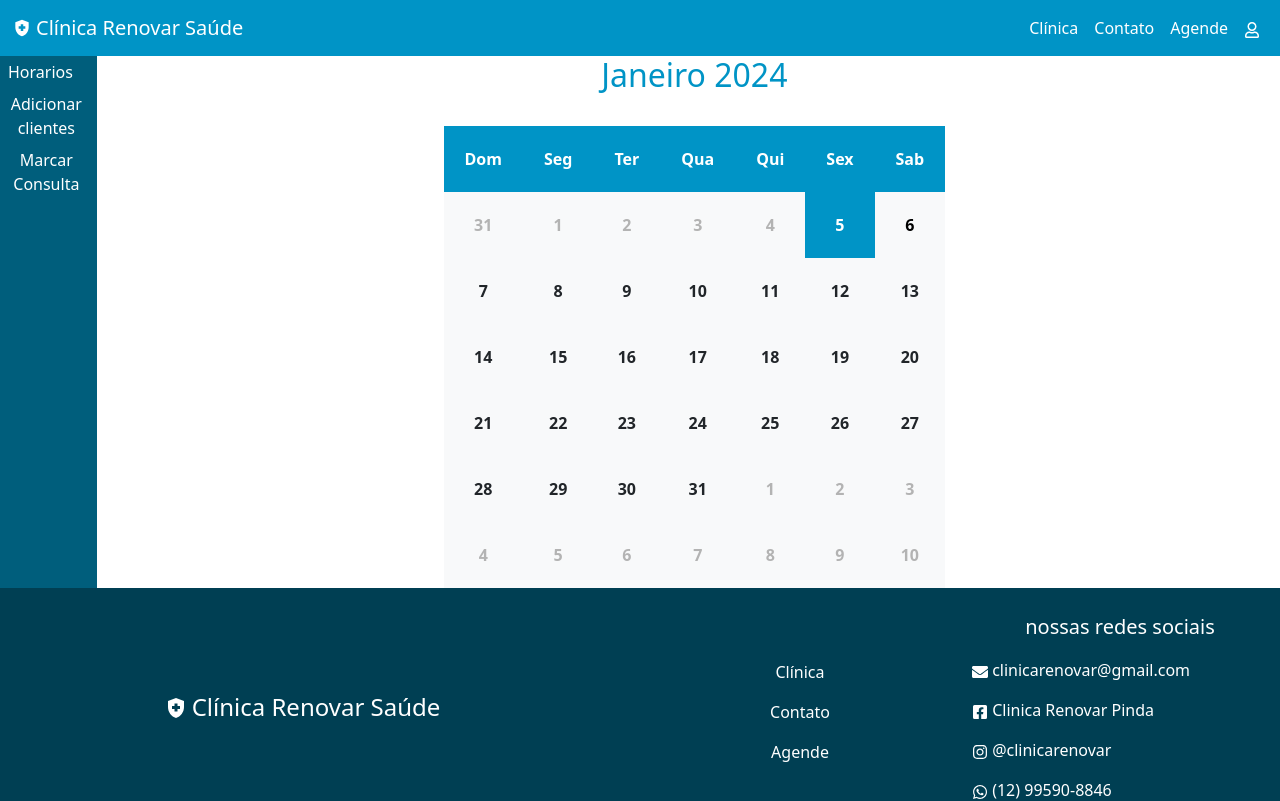
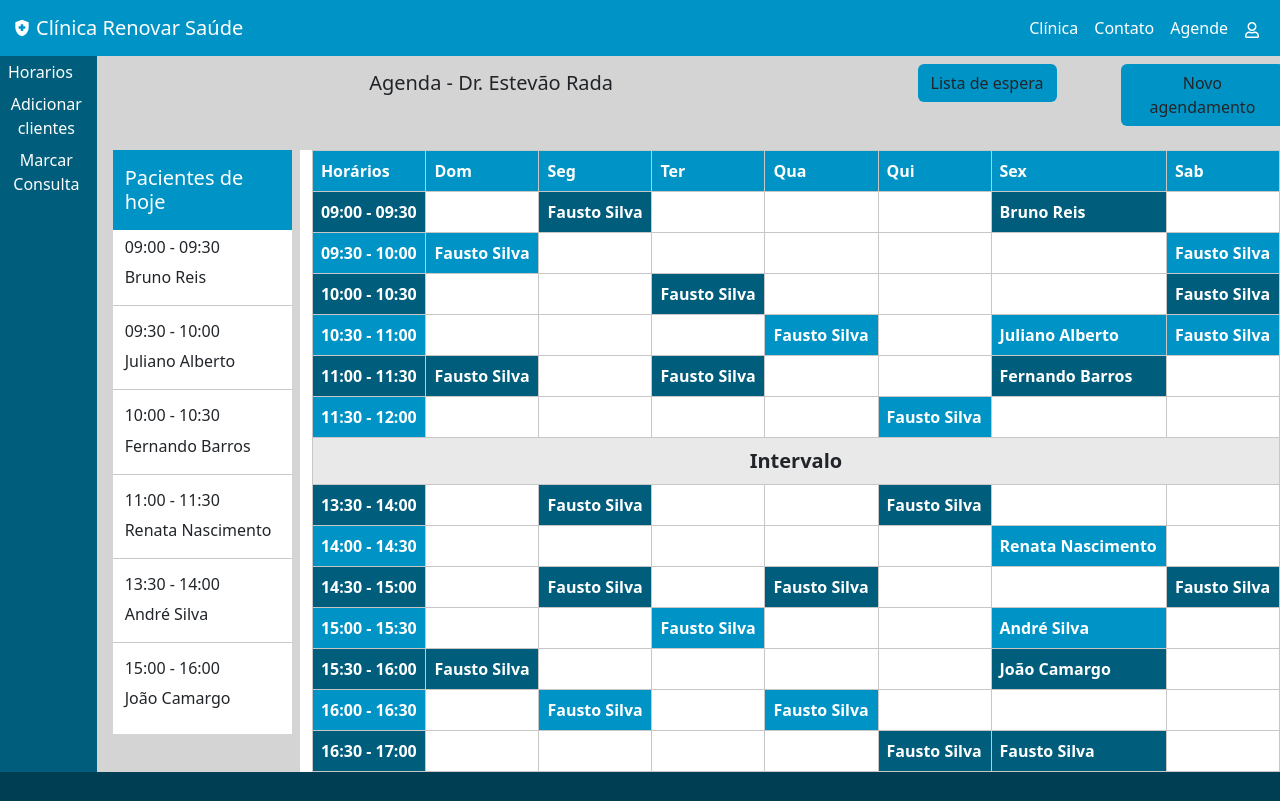
Before and after one commit to PedroOmeeti/clinica-renovar-saude, a React (Create React App) app: page /adm in a window 1280 px wide. Shown: the top 801 px of the page. Built offline with nearby package versions, Linux system fonts and the light colour scheme.

Commit message:
Adicionando a página HoráriosADM

```diff
--- a/src/components/CarouselA.js
+++ b/src/components/CarouselA.js
@@ -6,10 +6,11 @@ import {
   CarouselIndicators,
   CarouselCaption,
 } from 'reactstrap';
+import Carrosel1 from './img/banner-slider-002-3.jpg'
 
 const items = [
   {
-    src: 'https://picsum.photos/id/123/2000/400',
+    src: [Carrosel1],
     altText: 'Slide 1',
     caption: 'Slide 1',
     key: 1,
--- a/src/components/Contato.components.css
+++ b/src/components/Contato.components.css
@@ -22,7 +22,7 @@
 :root{
   --primary: #005E7C;
   --secondary: #0094C6;
-  --tertiary: #b3b3b3;
+  --tertiary: rgb(233, 233, 233);
 }
 .text-secondary{
   color: var(--secondary) !important;
@@ -33,3 +33,6 @@
 .text-tertiary{
   color: var(--tertiary) !important;
 }
+.fundoAgenda{
+  background-color: rgb(213, 212, 212);
+}
--- a/src/components/MenuFooter.js
+++ b/src/components/MenuFooter.js
@@ -16,7 +16,7 @@ function MenuFooter(){
                             <p><Link className='nav-link' to='/agende'>Agende</Link></p>
                     </Col>
                     <Col xs='3' className=''>
-                        <p className='fs-5'>nossas redes sociais</p>
+                        <p className='fs-5'>Nossas Redes Sociais</p>
                         <div className='text-start mt-3'>
                             <p><FaEnvelope/> clinicarenovar@gmail.com</p>
                             <p><FaFacebookSquare/> Clinica Renovar Pinda</p>
--- /dev/null
+++ b/src/components/ModalRegister.js
@@ -0,0 +1,101 @@
+import React, { useState } from "react";
+import {
+  Modal,
+  ModalHeader,
+  ModalBody,
+  ModalFooter,
+  Row,
+  Col,
+  FormGroup,
+  Label,
+  Input
+} from "reactstrap";
+import ItemForm from "./ItemForm";
+import { FaUserAlt } from "react-icons/fa";
+
+import "./ModalLogin.components.css";
+import { Link } from "react-router-dom";
+
+function ModalRegister(args) {
+  const [modal, setModal] = useState(false);
+
+  const toggle = () => setModal(!modal);
+
+  return (
+    <div>
+      <a className="nav-link" color="danger" onClick={toggle}>
+        Criar uma conta
+      </a>
+      <Modal isOpen={modal} toggle={toggle} {...args}>
+        <ModalHeader toggle={toggle} className="text-center">
+          <FaUserAlt /> Login
+        </ModalHeader>
+        <ModalBody>
+        <ItemForm
+            label="CPF"
+            name="cpf"
+            type="text"
+            ph="Digite seu CPF"
+          />
+          <ItemForm
+            label="Nome"
+            name="nome"
+            type="text"
+            ph="Digite seu Nome"
+          />
+          <ItemForm
+            label="Data de Nascimento"
+            name="nascimento"
+            type="date"
+            ph="Digite sua data de Nascimento"
+          />
+
+          <ItemForm
+            label="Email"
+            name="email"
+            type="email"
+            ph="Digite seu email"
+          />
+          <ItemForm
+            label="Senha"
+            name="senha"
+            type="password"
+            ph="Digite uma senha"
+          />
+          <ItemForm
+            label="Confirme a sua Senha"
+            name="confirmesenha"
+            type="password"
+            ph="Confirme sua senha"
+          />
+          <FormGroup check>
+            <Label check>
+              <Input type="checkbox" />{' '}
+              Pessoa com Deficiência
+            </Label>
+          </FormGroup>
+        </ModalBody>
+        <ModalFooter className="d-flex justify-content-between">
+          <a
+            href="#"
+            className="text-secondary nav-link"
+            color=""
+            onClick={toggle}
+          >
+            ?
+          </a>{" "}
+          <a
+            href="#"
+            className="btn secondary text-white"
+            color="white"
+            onClick={toggle}
+          >
+            Enviar
+          </a>
+        </ModalFooter>
+      </Modal>
+    </div>
+  );
+}
+
+export default ModalRegister;
--- /dev/null
+++ b/src/components/componentsADM/AgendaHorarios.components.css
@@ -0,0 +1,33 @@
+.schedule {
+    width: 100%;
+    border-collapse: collapse;
+  }
+
+  .schedule th,
+  .schedule td {
+    border: 1px solid #c7c7c7;
+    padding: 8px;
+    text-align: left;
+  }
+
+  .schedule th {
+    background-color: #ffffff;
+    font-weight: normal;
+  }
+
+  .schedule .time-column {
+    background-color: #ffffff;
+    font-weight: bold;
+  }
+
+  .schedule .event {
+    margin-bottom: 8px;
+  }
+
+  .schedule .event:last-child {
+    margin-bottom: 0;
+  }
+
+  .fundoTable{
+    background-color: #123212;
+  }
--- /dev/null
+++ b/src/components/componentsADM/AgendaHorarios.js
@@ -0,0 +1,160 @@
+import './AgendaHorarios.components.css';
+
+function AgendaHorarios(){
+    return(
+        <div>
+            <table className="schedule">
+  <thead>
+    <tr>
+      <th className='secondary text-white'><b>Horários</b></th>
+      <th className='secondary text-white'><b>Dom</b></th>
+      <th className='secondary text-white'><b>Seg</b></th>
+      <th className='secondary text-white'><b>Ter</b></th>
+      <th className='secondary text-white'><b>Qua</b></th>
+      <th className='secondary text-white'><b>Qui</b></th>
+      <th className='secondary text-white'><b>Sex</b></th>
+      <th className='secondary text-white'><b>Sab</b></th>
+    </tr>
+  </thead>
+  <tbody>
+    <tr>
+        <th className='primary text-white'><b>09:00 - 09:30</b></th>
+        <th></th>
+        <th className='primary text-white'><b>Fausto Silva</b></th>
+        <th></th>
+        <th></th>
+        <th></th>
+        <th className='primary text-white'><b>Bruno Reis</b></th>
+        <th></th>
+    </tr>
+    <tr>
+        <th className='secondary text-white'><b>09:30 - 10:00</b></th>
+        <th className='secondary text-white'><b>Fausto Silva</b></th>
+        <th></th>
+        <th></th>
+        <th></th>
+        <th></th>
+        <th></th>
+        <th className='secondary text-white'><b>Fausto Silva</b></th>
+    </tr>
+    <tr>
+        <th className='primary text-white'><b>10:00 - 10:30</b></th>
+        <th></th>
+        <th></th>
+        <th className='primary text-white'><b>Fausto Silva</b></th>
+        <th></th>
+        <th></th>
+        <th></th>
+        <th className='primary text-white'><b>Fausto Silva</b></th>
+    </tr>
+    <tr>
+        <th className='secondary text-white'><b>10:30 - 11:00</b></th>
+        <th></th>
+        <th></th>
+        <th></th>
+        <th className='secondary text-white'><b>Fausto Silva</b></th>
+        <th></th>
+        <th className='secondary text-white'><b>Juliano Alberto</b></th>
+        <th className='secondary text-white'><b>Fausto Silva</b></th>
+    </tr>
+    <tr>
+        <th className='primary text-white'><b>11:00 - 11:30</b></th>
+        <th className='primary text-white'><b>Fausto Silva</b></th>
+        <th></th>
+        <th className='primary text-white'><b>Fausto Silva</b></th>
+        <th></th>
+        <th></th>
+        <th className='primary text-white'><b>Fernando Barros</b></th>
+        <th></th>
+    </tr>
+    <tr>
+        <th className='secondary text-white'><b>11:30 - 12:00</b></th>
+        <th></th>
+        <th></th>
+        <th></th>
+        <th></th>
+        <th className='secondary text-white'><b>Fausto Silva</b></th>
+        <th></th>
+        <th></th>
+    </tr>
+    <tr>
+        <th colSpan='8' className='text-center tertiary fs-5'><b>Intervalo</b></th>
+    </tr>
+    <tr>
+        <th className='primary text-white'><b>13:30 - 14:00</b></th>
+        <th></th>
+        <th className='primary text-white'><b>Fausto Silva</b></th>
+        <th></th>
+        <th></th>
+        <th className='primary text-white'><b>Fausto Silva</b></th>
+        <th></th>
+        <th></th>
+    </tr>
+    <tr>
+        <th className='secondary text-white'><b>14:00 - 14:30</b></th>
+        <th></th>
+        <th></th>
+        <th></th>
+        <th></th>
+        <th></th>
+        <th className='secondary text-white'><b>Renata Nascimento</b></th>
+        <th></th>
+    </tr>
+    <tr>
+        <th className='primary text-white'><b>14:30 - 15:00</b></th>
+        <th></th>
+        <th className='primary text-white'><b>Fausto Silva</b></th>
+        <th></th>
+        <th className='primary text-white'><b>Fausto Silva</b></th>
+        <th></th>
+        <th></th>
+        <th className='primary text-white'><b>Fausto Silva</b></th>
+    </tr>
+    <tr>
+        <th className='secondary text-white'><b>15:00 - 15:30</b></th>
+        <th></th>
+        <th></th>
+        <th className='secondary text-white'><b>Fausto Silva</b></th>
+        <th></th>
+        <th></th>
+        <th className='secondary text-white'><b>André Silva</b></th>
+        <th></th>
+    </tr>
+    <tr>
+        <th className='primary text-white'><b>15:30 - 16:00</b></th>
+        <th className='primary text-white'><b>Fausto Silva</b></th>
+        <th></th>
+        <th></th>
+        <th></th>
+        <th></th>
+        <th className='primary text-white'><b>João Camargo</b></th>
+        <th></th>
+    </tr>
+    <tr>
+        <th className='secondary text-white'><b>16:00 - 16:30</b></th>
+        <th></th>
+        <th className='secondary text-white'><b>Fausto Silva</b></th>
+        <th></th>
+        <th className='secondary text-white'><b>Fausto Silva</b></th>
+        <th></th>
+        <th></th>
+        <th></th>
+    </tr>
+    <tr>
+        <th className='primary text-white'><b>16:30 - 17:00</b></th>
+        <th></th>
+        <th></th>
+        <th></th>
+        <th></th>
+        <th className='primary text-white'><b>Fausto Silva</b></th>
+        <th className='primary text-white'><b>Fausto Silva</b></th>
+        <th></th>
+    </tr>
+  </tbody>
+</table>
+
+        </div>
+    )
+}
+
+export default AgendaHorarios;
--- a/src/components/componentsADM/Inicio.js
+++ b/src/components/componentsADM/Inicio.js
@@ -2,9 +2,10 @@ import {
   Container,
   Col,
   Row,
-  List
+  List,
+  Button
 } from "reactstrap";
-
+import AgendaHorarios from "./AgendaHorarios";
 
 // import Emojisorrindo from '../img/emojisorrindo.png'
 import '../Clinica.components.css'
@@ -12,85 +13,45 @@ import '../Contato.components.css'
 
 function Inicio() {
   return(
-    <div>
-      <p align="center" className='text-secondary h2'>
-        Janeiro 2024
-    </p>
-    <br />
-
-    <table className='bg-light text-center fw-bold' align="center"
-        cellspacing="21" cellpadding="21">
-
-        <thead>
-            <tr className='bg-secondary text-white'>
-                <th>Dom</th>
-                <th>Seg</th>
-                <th>Ter</th>
-                <th>Qua</th>
-                <th>Qui</th>
-                <th>Sex</th>
-                <th>Sab</th>
-            </tr>
-        </thead>
-
-        <tbody>
-            <tr>
-                <td className='text-tertiary'>31</td>
-                <td className='text-tertiary'>1</td>
-                <td className='text-tertiary'>2</td>
-                <td className='text-tertiary'>3</td>
-                <td className='text-tertiary'>4</td>
-                <td className='bg-secondary text-white'>5</td>
-                <td className='text-black'>6</td>
-            </tr>
-            <tr></tr>
-            <tr>
-                <td>7</td>
-                <td>8</td>
-                <td>9</td>
-                <td>10</td>
-                <td>11</td>
-                <td>12</td>
-                <td>13</td>
-            </tr>
-            <tr>
-                <td>14</td>
-                <td>15</td>
-                <td>16</td>
-                <td>17</td>
-                <td>18</td>
-                <td>19</td>
-                <td>20</td>
-            </tr>
-            <tr>
-                <td>21</td>
-                <td>22</td>
-                <td>23</td>
-                <td>24</td>
-                <td>25</td>
-                <td>26</td>
-                <td>27</td>
-            </tr>
-            <tr>
-                <td>28</td>
-                <td>29</td>
-                <td>30</td>
-                <td>31</td>
-                <td className='text-tertiary'>1</td>
-                <td className='text-tertiary'>2</td>
-                <td className='text-tertiary'>3</td>
-            </tr>
-            <tr>
-                <td className='text-tertiary'>4</td>
-                <td className='text-tertiary'>5</td>
-                <td className='text-tertiary'>6</td>
-                <td className='text-tertiary'>7</td>
-                <td className='text-tertiary'>8</td>
-                <td className='text-tertiary'>9</td>
-                <td className='text-tertiary'>10</td>
-            </tr>
-        </tbody>
-    </table>
+    <div className="container-fluid p-0 fundoAgenda">
+        <Row>
+            <Col className="d-flex justify-content-center align-items-center h5"><p>Agenda - Dr. Estevão Rada</p></Col>
+            <Col xs='2'><button className="bg-secondary m-2 btn">Lista de espera</button></Col>
+            <Col xs='2'><button className="bg-secondary m-2 btn">Novo agendamento</button></Col>
+        </Row>
+        <Row>
+            <Col xs='2'>
+                <Container className="bg-white m-3">
+                    <Row className="h5 bg-secondary text-white">
+                        <p className="pt-3">Pacientes de hoje</p>
+                    </Row>
+                    <Row className="pb-2">
+                        <p className="h6">09:00 - 09:30</p>
+                        <p>Bruno Reis</p>
+                        <hr/>
+                        <p className="h6">09:30 - 10:00</p>
+                        <p>Juliano Alberto</p>
+                        <hr/>
+                        <p className="h6">10:00 - 10:30</p>
+                        <p>Fernando Barros</p>
+                        <hr/>
+                        <p className="h6">11:00 - 11:30</p>
+                        <p>Renata Nascimento</p>
+                        <hr/>
+                        <p className="h6">13:30 - 14:00</p>
+                        <p>André Silva</p>
+                        <hr/>
+                        <p className="h6">15:00 - 16:00</p>
+                        <p>João Camargo</p>
+                    </Row>
+                </Container>
+            </Col>
+            <Col>
+                <Container className="bg-white mt-3">
+                    <AgendaHorarios />
+                </Container>
+            </Col>
+        </Row>
     </div>
   )
 }
--- a/src/components/pages/pagesADM/Adm.js
+++ b/src/components/pages/pagesADM/Adm.js
@@ -32,7 +32,7 @@ function Adm() {
         </Col>
 
 
-        <Col className="Carlos">
+        <Col className='p-0 m-0'>
           <div>{Navegacao}</div>
 
         </Col>
```
Also changed, not shown: src/components/Agendamento.js (+22 -22 lines), src/components/ModalLogin.js (+9 -5 lines), src/components/img/banner-slider-002-3.jpg (added), src/components/img/imagemGrande.jpg.
